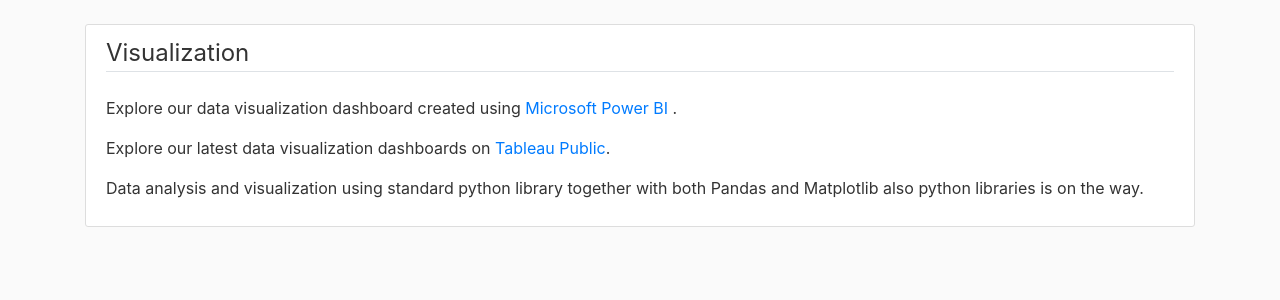
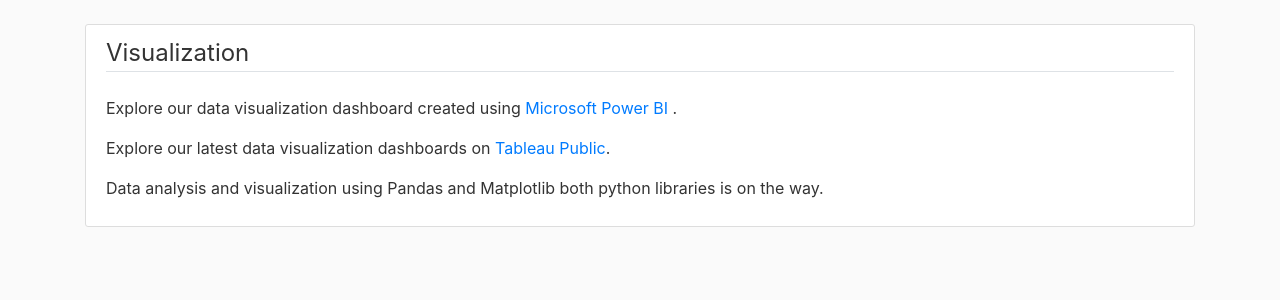
Before and after one commit to uoForms/Admin-CANBeWell, a Django app: page /visualization/ in a window 1280 px wide. Shown: the part 56-356 px from the top of the page. Run offline with Django 3.2, Linux system fonts and the light colour scheme; some libraries are stand-ins or nearby versions.

Commit message:
Update index.html

```diff
--- a/visualization/templates/visualization/index.html
+++ b/visualization/templates/visualization/index.html
@@ -3,5 +3,5 @@
 {% block content %}
     <p>Explore our data visualization dashboard created using <a href="https://app.powerbi.com/reportEmbed?reportId=e410a281-333f-4e04-bf93-d098a314dca1&autoAuth=true&ctid=d41fdab1-7e15-4cfd-b5fa-7200e54deb6b&config=eyJjbHVzdGVyVXJsIjoiaHR0cHM6Ly93YWJpLWNhbmFkYS1jZW50cmFsLXJlZGlyZWN0LmFuYWx5c2lzLndpbmRvd3MubmV0LyJ9"> Microsoft Power BI </a>.</p>
     <p>Explore our latest data visualization dashboards on <a href="https://public.tableau.com/profile/healthcare.project#!/">Tableau Public</a>.</p>
-    <p> Data analysis and visualization using standard python library together with both Pandas and Matplotlib also python libraries is on the way.</p>
+    <p> Data analysis and visualization using Pandas and Matplotlib both python libraries is on the way.</p>
 {% endblock content %}
```
